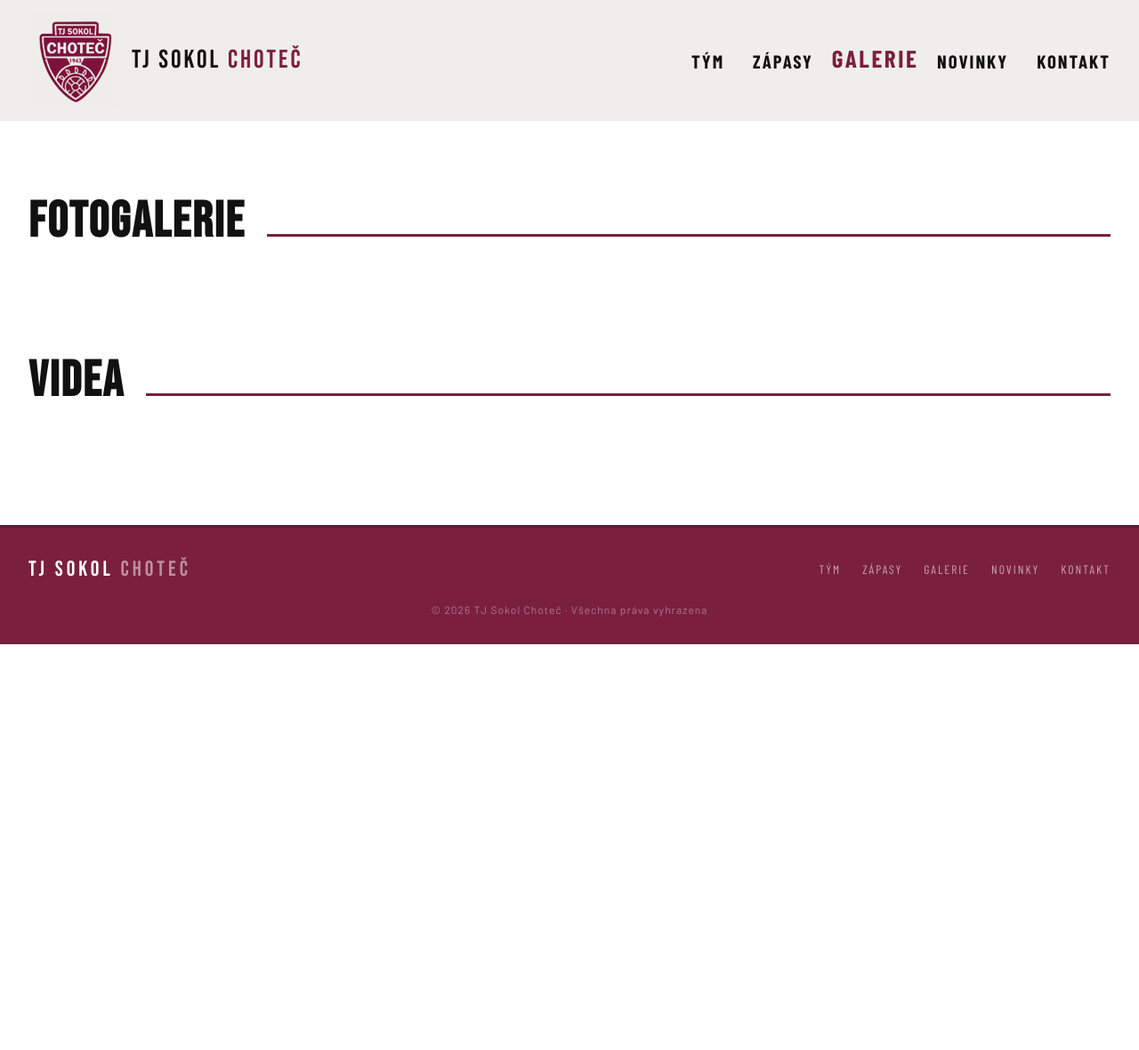
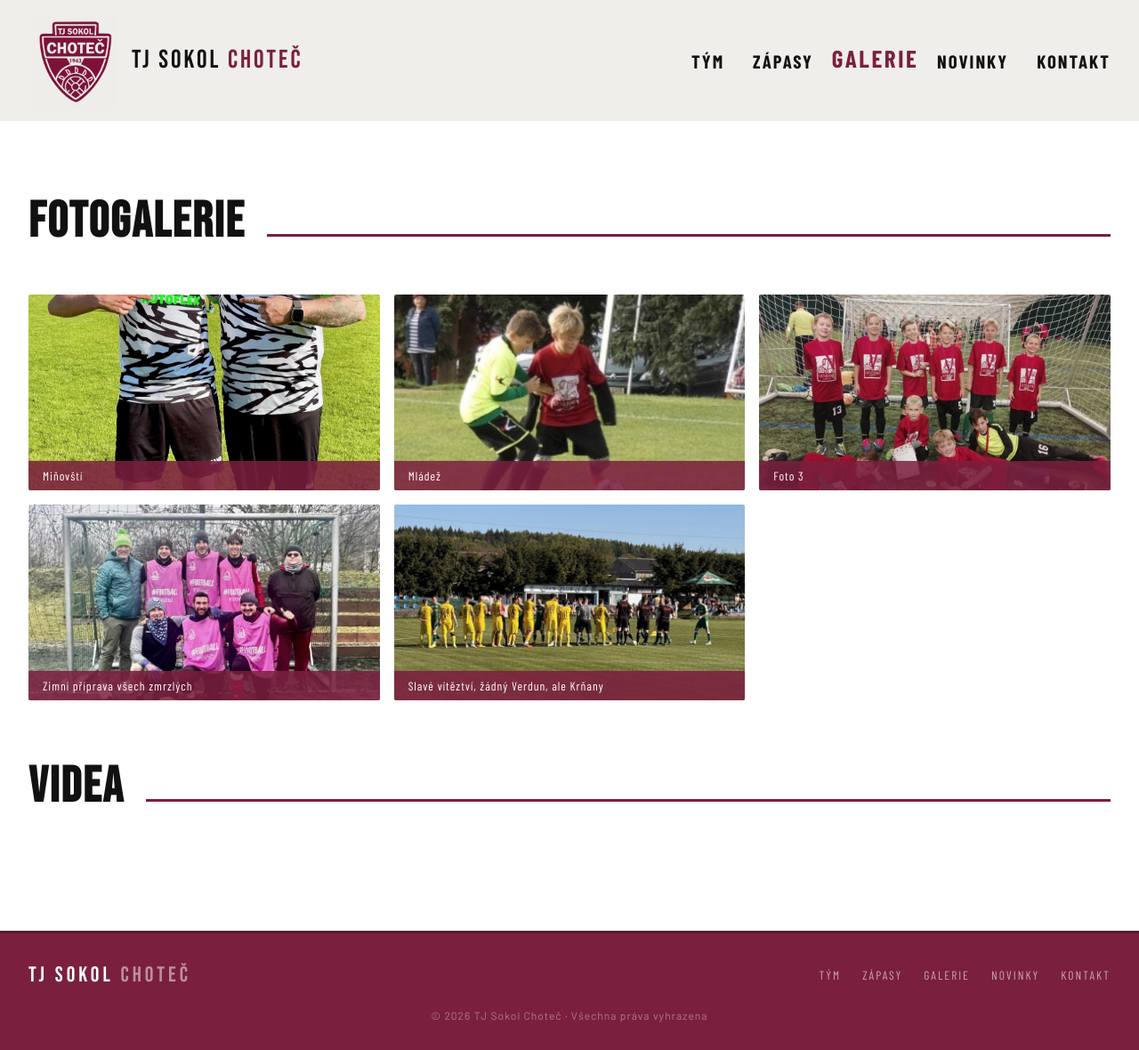
Before and after one commit to LukasKlas/tj-sokol-chotec, a Jekyll site: the page built from _pages/galerie.md, in a window 1280 px wide and 1180 px high. Shown: the whole window at 89% size. Built offline with Jekyll 4.4.1, drawn with Linux system fonts in a browser that asks for light colours.

Commit message:
Update Data “galerie”

```diff
--- a/_data/galerie.yml
+++ b/_data/galerie.yml
@@ -1,2 +1,12 @@
-fotky: []
+fotky:
+  - src: /assets/images/uploads/PHOTO-2026-05-04-20-58-38_18.jpg
+    popis: Miňovští
+  - src: /assets/images/uploads/PHOTO-2026-05-04-20-58-38_1.jpg
+    popis: Mládež
+  - src: /assets/images/uploads/PHOTO-2026-05-04-20-58-38.jpg
+    popis: Foto 3
+  - src: /assets/images/uploads/PHOTO-2026-05-04-20-58-38_21.jpg
+    popis: Zimní příprava všech zmrzlých
+  - src: /assets/images/uploads/PHOTO-2026-05-04-20-58-38_25.jpg
+    popis: Slavé vítěztví, žádný Verdun, ale Krňany
 videa: []
```
